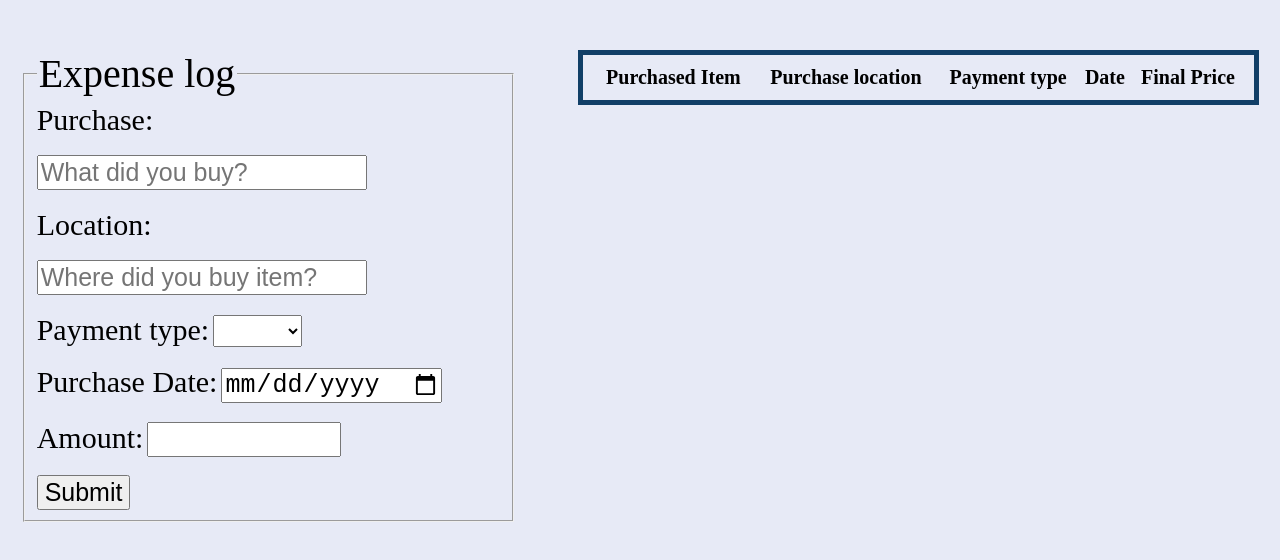
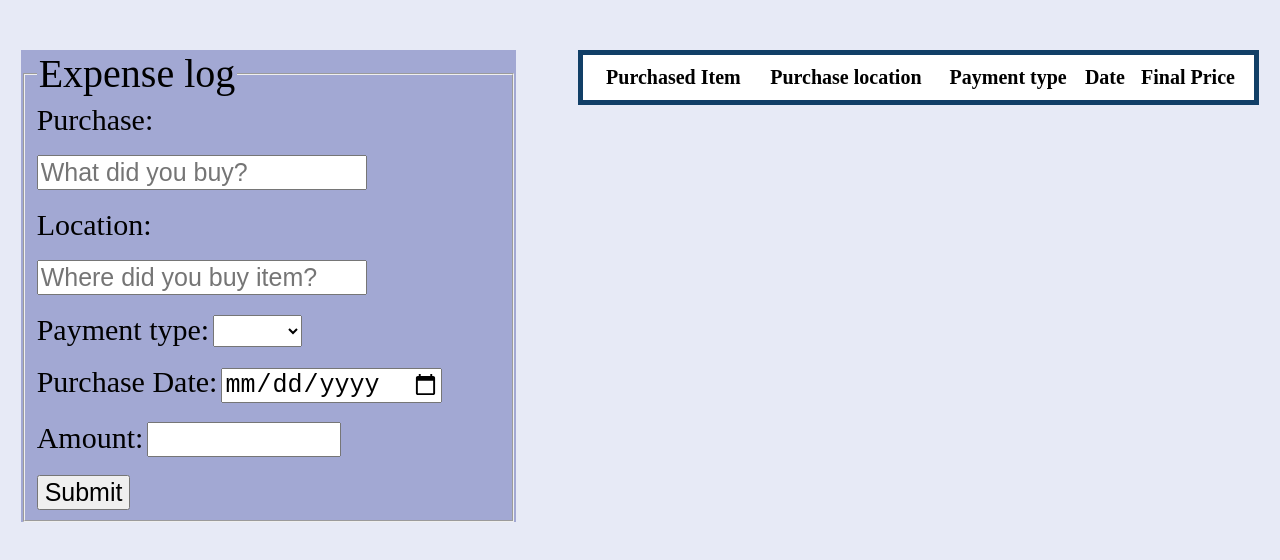
Before and after one commit to calvinalee2006/expense-tracker, a plain HTML site: page index.html in a window 1280 px wide. Shown: the part 174-734 px from the top of the page. Drawn offline with Linux system fonts and the light colour scheme.

Commit message:
finished project

```diff
--- a/styles.css
+++ b/styles.css
@@ -18,6 +18,8 @@ body {
 #table {
     width: 40%;
     float: left;
+    background-color:#a2a8d3;
+
 }
 
 #table legend {
@@ -38,6 +40,11 @@ body {
 
 #expense-amt {
     width: 40%;
+}
+
+#expense_list {
+    background-color: #ffff;
+    text-align: center;
 }
 
 
```
